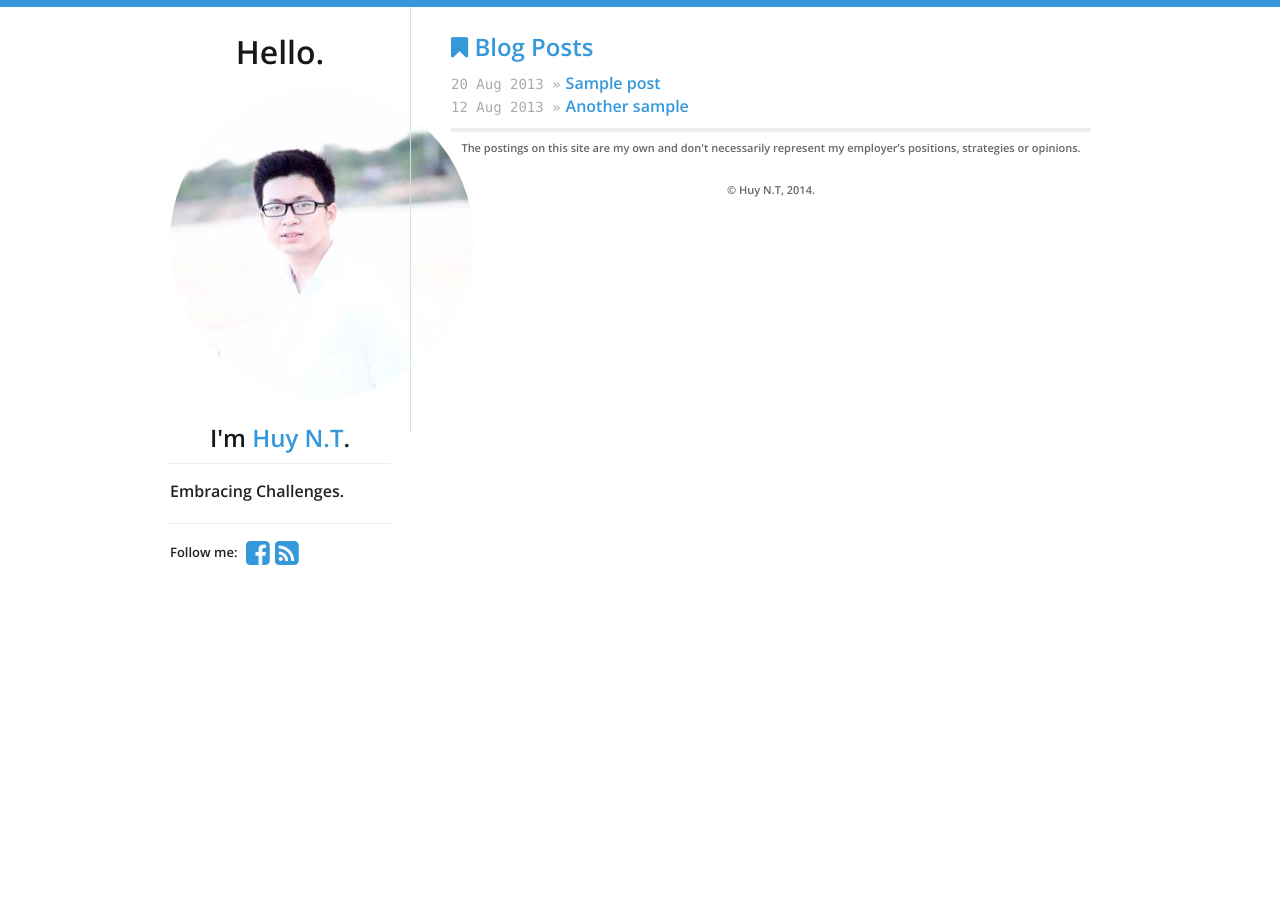
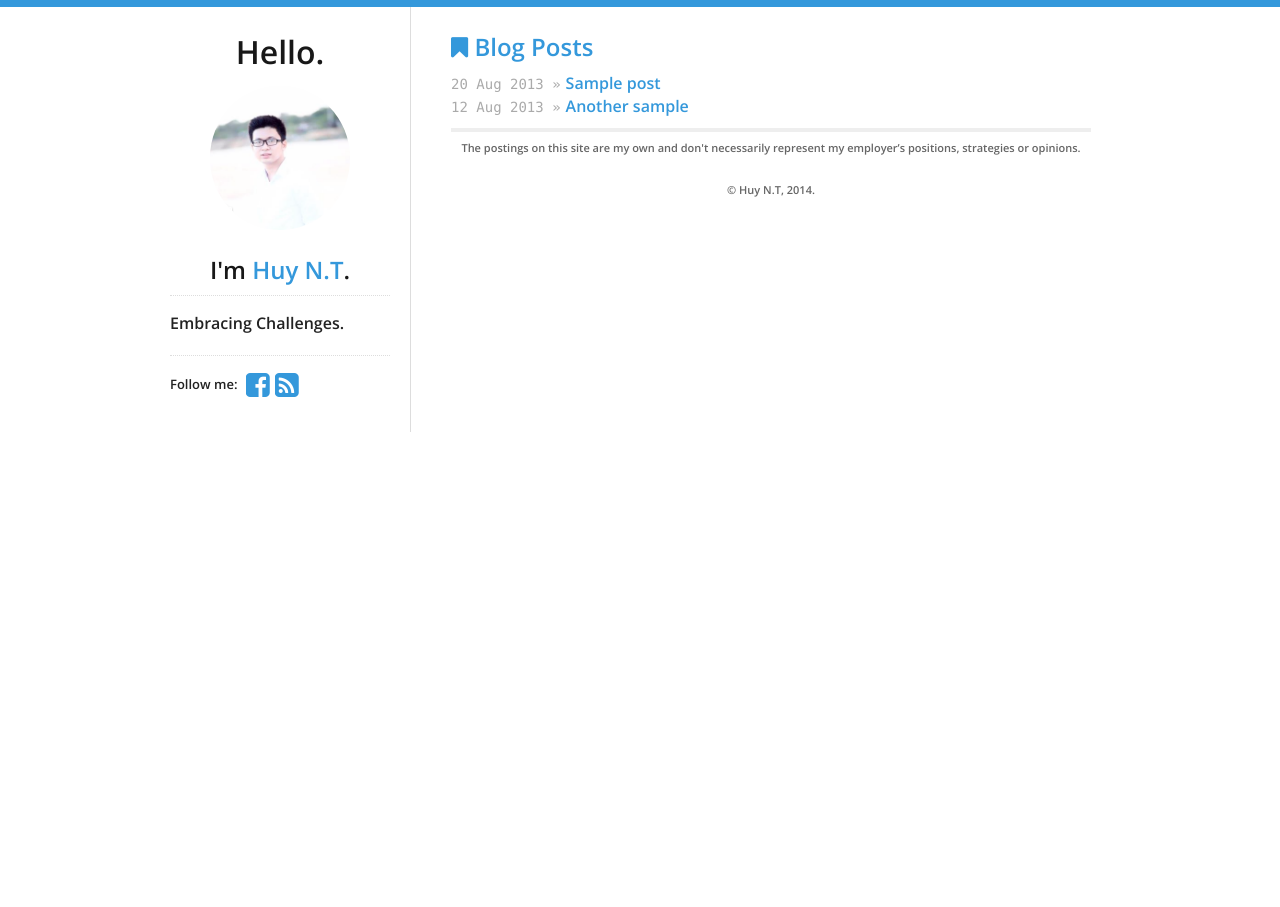
Before and after one commit to huynt-plus/huynt-plus.github.io, a Jekyll site: the page built from index.html, in a window 1280 px wide. Built offline with Jekyll 4.4.1, drawn with Linux system fonts in a browser that asks for light colours; nearby versions of some CDN libraries.

Commit message:
Update style.css

```diff
--- a/_includes/css/style.css
+++ b/_includes/css/style.css
@@ -1,3 +1,4 @@
 .img-circle {
     border-radius: 50%;
+    width: 140px;
 }
```
